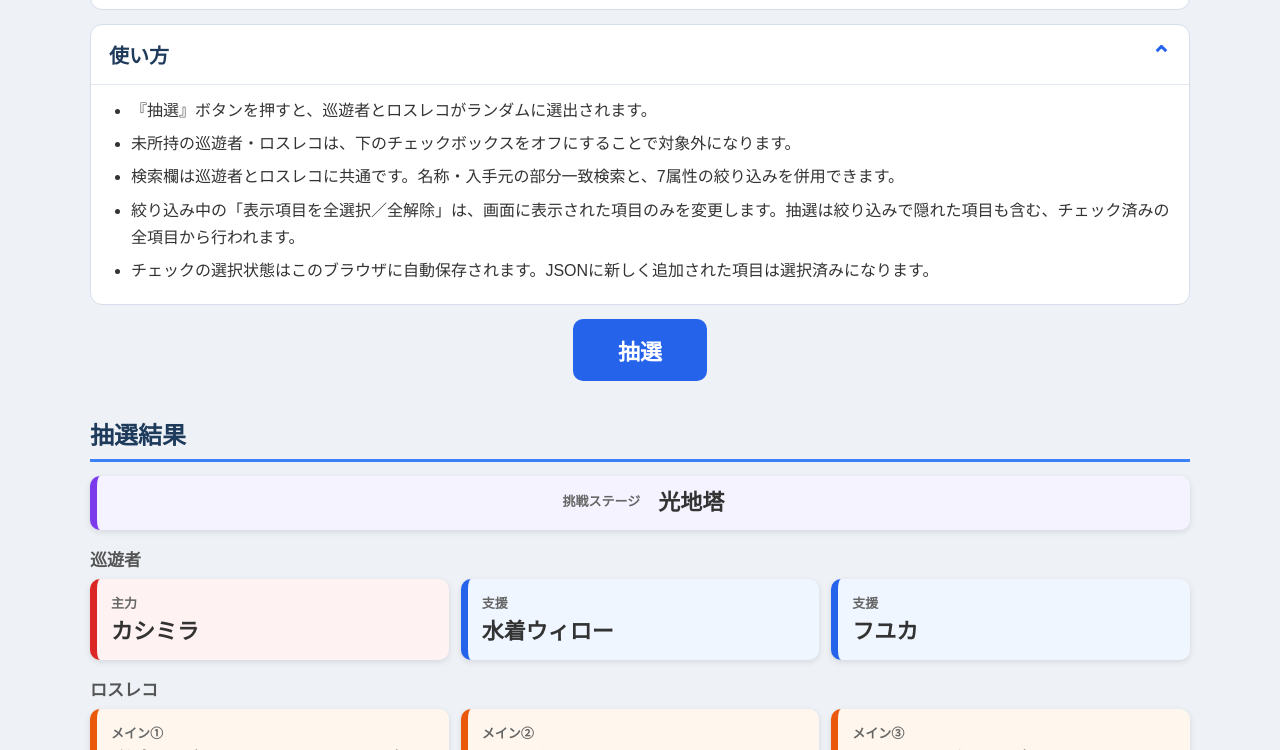
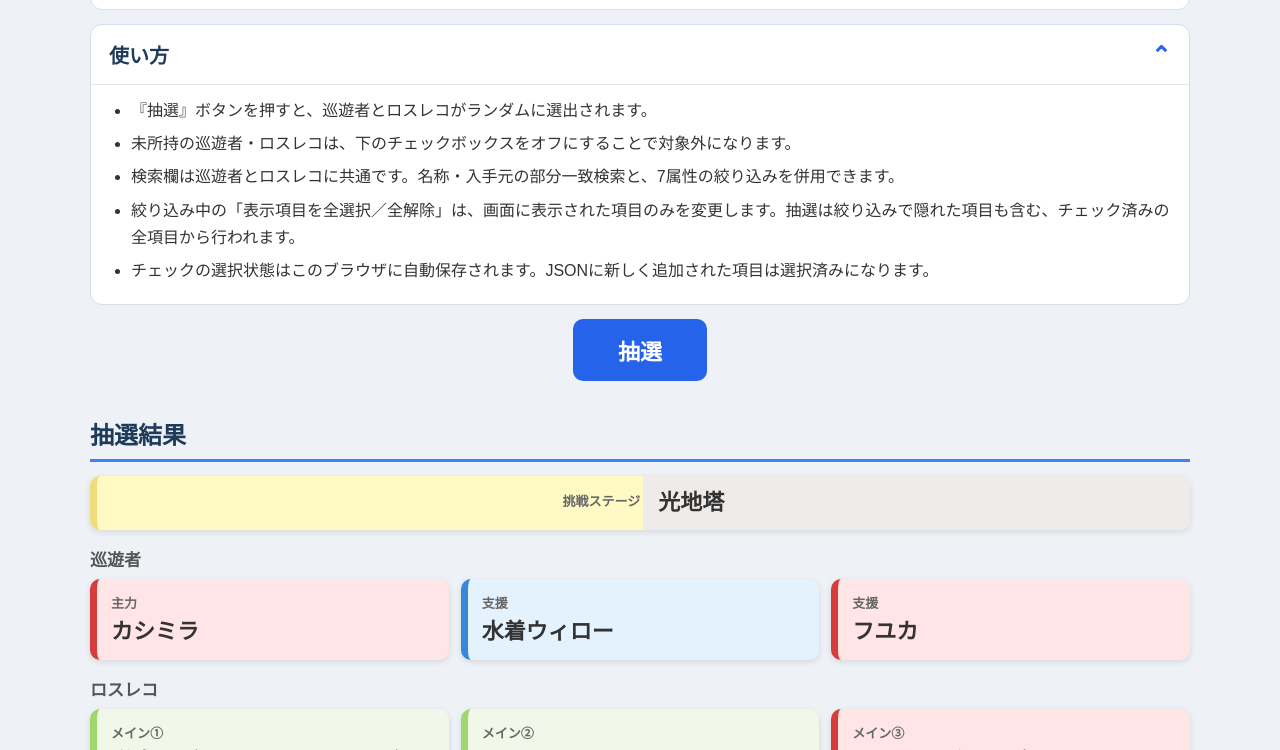
Before and after one commit to Tobari25-exe/stella-sora-yaminabe-picker, a plain HTML site: page index.html in a window 1280 px wide. Both pictures are taken after a click on the button "抽選". Shown: the part 453-1203 px from the top of the page. Drawn offline with Linux system fonts and the light colour scheme.

Commit message:
UIの調整

```diff
--- a/script.js
+++ b/script.js
@@ -6,6 +6,14 @@
 
 function normalizeAttribute(attribute) {
     return !attribute || attribute === "無" || attribute === "無属性" ? "無属性" : attribute;
+}
+
+// 抽選結果のカードを、対象の属性に対応する配色にする。
+// 不明な属性は「無属性」にまとめ、クラス名として安全な値だけを使う。
+const resultAttributes = new Set(["火", "水", "風", "地", "光", "闇", "無属性"]);
+function resultAttributeClass(item) {
+    const attribute = normalizeAttribute(item.attribute);
+    return `attribute-${resultAttributes.has(attribute) ? attribute : "無属性"}`;
 }
 
 function normalizeSearchText(value) {
@@ -274,7 +282,7 @@
 
     const stageResult = document.getElementById("stageResult");
     stageResult.innerHTML = `
-        <div class="card stageCard">
+        <div class="card stageCard stage-${selectedStage}">
             <div class="role">挑戦ステージ</div>
             <div class="name">${selectedStage}</div>
         </div>
@@ -282,49 +290,49 @@
     stageResult.hidden = false;
 
     document.getElementById("characterResult").innerHTML = `
-        <div class="card mainCharacter">
+        <div class="card mainCharacter ${resultAttributeClass(selectedCharacters[0])}">
             <div class="role">主力</div>
             <div class="name">${selectedCharacters[0].name}</div>
         </div>
 
-        <div class="card supportCharacter">
+        <div class="card supportCharacter ${resultAttributeClass(selectedCharacters[1])}">
             <div class="role">支援</div>
             <div class="name">${selectedCharacters[1].name}</div>
         </div>
 
-        <div class="card supportCharacter">
+        <div class="card supportCharacter ${resultAttributeClass(selectedCharacters[2])}">
             <div class="role">支援</div>
             <div class="name">${selectedCharacters[2].name}</div>
         </div>
     `;
 
     document.getElementById("equipmentResult").innerHTML = `
-        <div class="card mainEquipment">
+        <div class="card mainEquipment ${resultAttributeClass(selectedEquipments[0])}">
             <div class="role">メイン①</div>
             <div class="name">${equipmentName(selectedEquipments[0])}</div>
         </div>
 
-        <div class="card mainEquipment">
+        <div class="card mainEquipment ${resultAttributeClass(selectedEquipments[1])}">
             <div class="role">メイン②</div>
             <div class="name">${equipmentName(selectedEquipments[1])}</div>
         </div>
 
-        <div class="card mainEquipment">
+        <div class="card mainEquipment ${resultAttributeClass(selectedEquipments[2])}">
             <div class="role">メイン③</div>
             <div class="name">${equipmentName(selectedEquipments[2])}</div>
         </div>
 
-        <div class="card subEquipment">
+        <div class="card subEquipment ${resultAttributeClass(selectedEquipments[3])}">
             <div class="role">サブ①</div>
             <div class="name">${equipmentName(selectedEquipments[3])}</div>
         </div>
 
-        <div class="card subEquipment">
+        <div class="card subEquipment ${resultAttributeClass(selectedEquipments[4])}">
             <div class="role">サブ②</div>
             <div class="name">${equipmentName(selectedEquipments[4])}</div>
         </div>
 
-        <div class="card subEquipment">
+        <div class="card subEquipment ${resultAttributeClass(selectedEquipments[5])}">
             <div class="role">サブ③</div>
             <div class="name">${equipmentName(selectedEquipments[5])}</div>
         </div>
--- a/style.css
+++ b/style.css
@@ -201,6 +201,20 @@
 .stageCard {
     border-left-color: #7c3aed;
     background: #f5f3ff;
+}
+
+/* 塔の2属性を、塔名の順番で左50%・右50%に色分けする。 */
+.stageCard.stage-光地塔 {
+    border-left-color: #efdc7b;
+    background: linear-gradient(to right, #fff9c4 50%, #efebe9 50%);
+}
+.stageCard.stage-水風塔 {
+    border-left-color: #3788d9;
+    background: linear-gradient(to right, #e3f2fd 50%, #f1f8e9 50%);
+}
+.stageCard.stage-火闇塔 {
+    border-left-color: #d53d3d;
+    background: linear-gradient(to right, #ffe5e5 50%, #f3e5f5 50%);
 }
 
 /* ==========================
```
